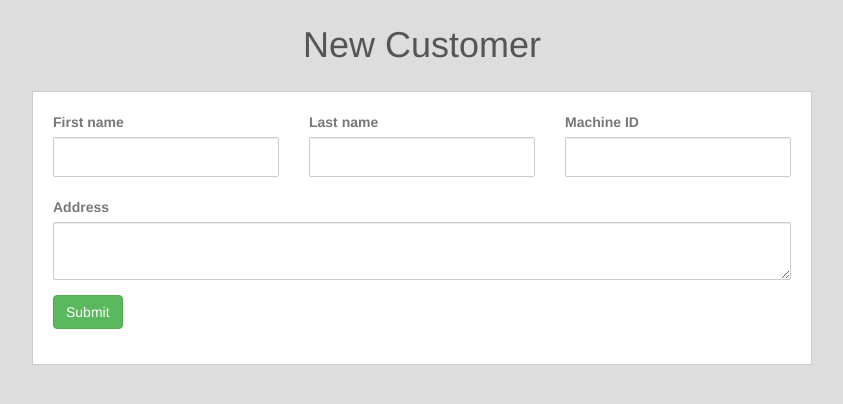
After one commit to botshala/actiknow, a Django app: a page that uses templates/new_customer.html in a window 1280 px wide. The commit adds this page. Shown: the top 404 px of the page, without its empty margins (218-1061 px from the left). Run offline with Django 3.2, Linux system fonts and the light colour scheme; some libraries are stand-ins or nearby versions.

Commit message:
Add new customer features.

```diff
--- a/chatbot/urls.py
+++ b/chatbot/urls.py
@@ -15,5 +15,7 @@ urlpatterns = patterns('',
 
     url(r'^new-ticket/$', views.new_ticket),
     url(r'^tickets/$', views.tickets),
+    url(r'^customers/$', views.all_customers),
+    url(r'^new-customer/$', views.new_customer),
     url(r'^tickets/(?P<fbid>[_.%&+0-9a-zA-Z ]+)/$', views.find_tickets),
 )
--- a/fb_chatbot/views.py
+++ b/fb_chatbot/views.py
@@ -231,6 +231,13 @@ def tickets(request):
     html = 'all_tickets.html'
     return render(request, html, data)
 
+def all_customers(request):
+    customers = Customer.objects.all()
+    data = {}
+    data['customers'] = customers
+    html = 'all_customers.html'
+    return render(request, html, data)
+
 def new_ticket(request):
 
     data = {}
@@ -254,3 +261,28 @@ def new_ticket(request):
             data['success'] = True
 
     return render(request, html, data)
+
+def new_customer(request):
+
+    data = {}
+    html = 'new_customer.html'
+    if request.method == 'POST':
+        machine_id = str(request.POST.get('machine-id'))
+        customer_firstname = str(request.POST.get('first-name'))
+        customer_lastname = str(request.POST.get('last-name'))
+        address = str(request.POST.get('address', ''))
+
+        if not machine_id or not customer_firstname:
+            data['errors'] = []
+            data['errors'].append('Please check that machine id or customer name is valid')
+            data['success'] = False
+            return render(request, html, data)
+        else:
+            customer = Customer(machine_id=machine_id, \
+                            first_name=customer_firstname, \
+                            last_name=customer_lastname, \
+                            address=address)
+            customer.save()
+            data['success'] = True
+
+    return render(request, html, data)
--- a/templates/find_tickets.html
+++ b/templates/find_tickets.html
@@ -28,7 +28,7 @@
         <ul class="list-group">
             {% for ticket in tickets %}
                 <li class="list-group-item">
-                    <span class="ticket-title">Customer Name: </span> {{ ticket.customer_name }} <br>
+                    <span class="ticket-title">Customer Name: </span> {{ ticket.firstname }} <br>
                     <span class="ticket-title">Machine Id:</span> {{ ticket.machine_id }} <br>
                     <span class="ticket-title">Message:</span> {{ ticket.message_text }}
                 </li>
--- /dev/null
+++ b/templates/new_customer.html
@@ -0,0 +1,145 @@
+{% extends 'base.html' %}
+
+{% block title %}New Ticket{% endblock %}
+
+{% block content %}
+<style type="text/css">
+    body {
+    background: #ddd;
+}
+#form-container {
+    background: #fff;
+    border: 1px solid #ccc;
+    padding: 20px;
+}
+.custom-input {
+    outline: 0;
+    -webkit-tap-highlight-color: rgba(255,255,255,0);
+    text-align: left;
+    font-family: 'Lato',Helvetica,Arial,sans-serif;
+    padding: 7px;
+    background: #FFF;
+    border: 1px solid #ccc;
+    color: #33373D;
+    border-radius: 2px;
+    font-weight: 300;
+    width: 100%;
+    height: 40px;
+    font-size: 15px;
+}
+.custom-input:focus {
+    border: 1px solid #85B7D9;
+    box-shadow: none;
+}
+.header {
+    color: #555;
+    margin: 25px 0;
+}
+label {
+    color: #777;
+}
+.alert-conatiner {
+    padding: 0;
+}
+</style>
+<h1 class="header text-center">New Customer</h1>
+<div class="row">
+
+     <div class="col-md-8 col-md-offset-2 alert-conatiner">
+
+        {% if errors %}
+        <div class="alert alert-danger">
+            <a href="#" class="close" data-dismiss="alert" aria-label="close">&times;</a>
+            <h5>Errors</h5>
+            <ul class="alert-text">
+
+                {% for error in errors %}
+                    <li>{{ error }}</li>
+                {% endfor %}
+
+            </ul>
+        </div>
+        {% endif %}
+
+        {% if success %}
+        <div class="alert alert-success">
+            <a href="#" class="close" data-dismiss="alert" aria-label="close">&times;</a>
+            Customer has been successfully saved.
+        </div>
+        {% endif %}
+     </div>
+
+</div> <!-- /.row -->
+
+<div class="row">
+    <form method="POST" action="" class="col-md-8 col-md-offset-2" id="form-container">
+    {% csrf_token %}
+        <div class="row">
+
+            <div class="col-md-4">
+                <label>First name</label>
+                <input type="text" class="form-control custom-input" id="customer-first-name" name="first-name">
+            </div>
+
+            <div class="col-md-4">
+                <label>Last name</label>
+                <input type="text" class="form-control custom-input" id="customer-last-name" name="last-name">
+            </div>
+
+            <div class="col-md-4">
+                <label>Machine ID</label>
+                <input type="text" class="form-control custom-input" id="machine-id" name="machine-id">
+            </div>
+
+        </div><!-- /.row -->
+
+        <div class="row">
+            <br>
+            <div class="col-md-12 form-group">
+                <label>Address</label>
+                <textarea class="form-control custom-input" id="address" name="address"></textarea>
+            </div>
+        </div><!-- /.row -->
+
+        <div class="row">
+            <div class="col-md-12 form-group">
+                <button class="btn btn-success" id="submit-btn" name="register">Submit</button>
+            </div>
+        </div><!-- /.row -->
+
+    </form><!-- /.form -->
+
+</div><!-- /.row -->
+{% endblock %}
+
+{% block extrascripts %}
+<script type="text/javascript">
+    var $formContainer = $("#form-container"),
+        $submitBtn = $("#submit-btn"),
+        $customerName = $("#customer-first-name"),
+        $machineId = $("#machine-id"),
+        $address = $("#address");
+
+    var success = {{ success|yesno:"true,false" }};
+
+    if (success === true) {
+        $formContainer.hide();
+    }
+
+    $submitBtn.on("click", function(e) {
+        e.preventDefault();
+        var confirmString = "Customer is being saved with the following details:\n";
+        confirmString += "Machine ID: " + $machineId.val() + "\n";
+        confirmString += "Customer Name: " + $customerName.val() + "\n";
+        confirmString += "Address: " + $address.val();
+
+        var choice = confirm(confirmString);
+        if(choice) {
+            // Submit form
+            $formContainer.submit();
+        } else {
+            // Do nothing
+        }
+    });
+</script>
+{% endblock %}
```
Also changed, not shown: templates/all_customers.html (added, +46 -0 lines), db.sqlite3.
